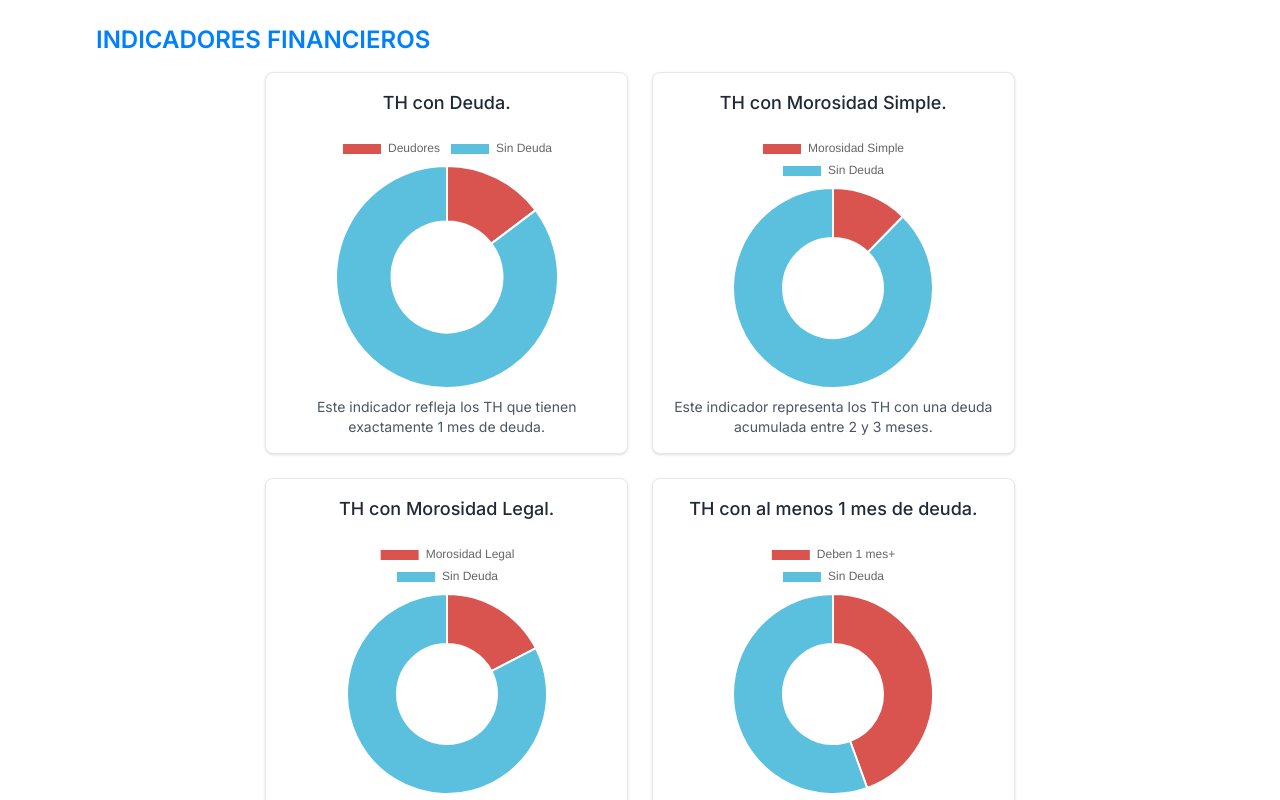
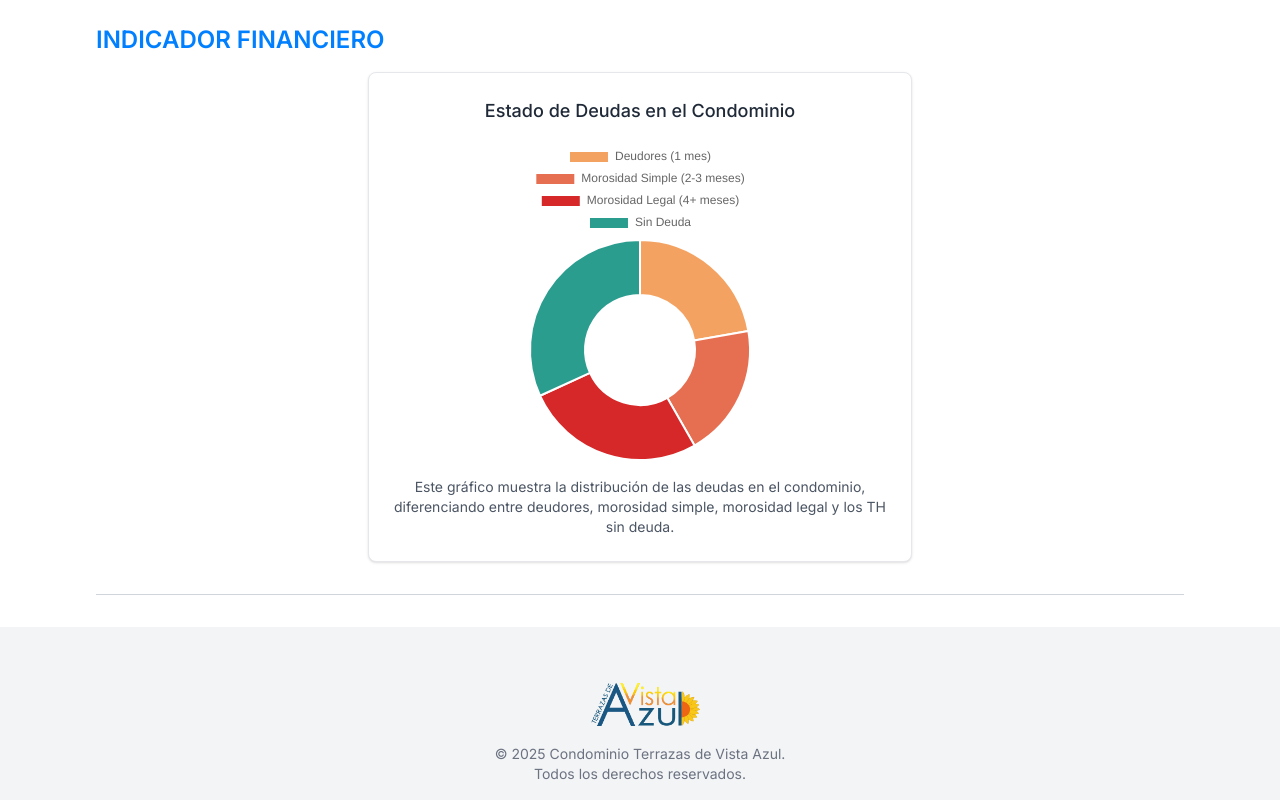
Before and after one commit to JanteWinkel/vista-azul-page, a Next.js app: page /finanzas in a window 1280 px wide. Shown: the part 1460-2260 px from the top of the page. Built offline with nearby package versions, Linux system fonts and the light colour scheme.

Commit message:
indicador financiero una sola torta, arreglado contacto administracion, agregado de 4 de mayo

```diff
--- a/app/calendario/calendario_components/eventos.tsx
+++ b/app/calendario/calendario_components/eventos.tsx
@@ -33,6 +33,7 @@ const recurringEvents: Event[] = [
 
 // Feriados
 const holidayEvents: Holiday[] = [
+    { date: new Date(2025, 0, 1), title: "Año Nuevo", emoji: "🎉" },
     { date: new Date(2025, 2, 3), title: "Lunes de Carnaval", emoji: "🎉",},
     { date: new Date(2025, 2, 4), title: "Martes de Carnaval", emoji: "🎉",},
     { date: new Date(2025, 3, 13), title: "Domingo de Ramos", emoji: "🎉",},
@@ -41,8 +42,8 @@ const holidayEvents: Holiday[] = [
     { date: new Date(2025, 3, 19), title: "Declaración de la Independencia", emoji: "🎉",},
     { date: new Date(2025, 3, 20), title: "Domingo de Pascua", emoji: "🎉",},
     { date: new Date(2025, 4, 1), title: "Día del Trabajo", emoji: "🎉",},
-    { date: new Date(2025, 5, 24), title: "Batalla de Carabob", emoji: "🎉",},
-    { date: new Date(2025, 0, 1), title: "Año Nuevo", emoji: "🎉" },
+    { date: new Date(2025, 4, 4), title: "Movimiento Independentista de Margarita", emoji: "🎉",},
+    { date: new Date(2025, 5, 24), title: "Batalla de Carabobo", emoji: "🎉",},
     { date: new Date(2025, 11, 25), title: "Navidad", emoji: "🎄" },
     // Agrega más feriados aquí si lo deseas
 ];
--- a/app/calendario/page.tsx
+++ b/app/calendario/page.tsx
@@ -81,6 +81,11 @@ const holidayEvents: Holiday[] = [
     color: "#a855f7",
   },
   {
+    date: new Date(2025, 4, 4),
+    title: "Movimiento Independentista de Margarita",
+    color: "#a855f7",
+  },
+  {
     date: new Date(2025, 5, 24),
     title: "Batalla de Carabobo",
     color: "#a855f7",
@@ -107,7 +112,14 @@ const EventCalendar = () => {
     // Buscar eventos recurrentes
     recurringEvents.forEach((event) => {
       const dayName = new Intl.DateTimeFormat("en-US", { weekday: "long" }).format(date);
-      if (event.days.includes(dayName)) {
+
+      // Check if the day is a holiday
+      const isHoliday = holidayEvents.some(
+        (holiday) => date.toDateString() === holiday.date.toDateString()
+      );
+
+      // If it's not a holiday, include the event
+      if (event.days.includes(dayName) && !(event.title === "Atención a propietarios en oficina" && isHoliday)) {
         colors.push(event.color);
       }
     });
@@ -179,7 +191,9 @@ const EventCalendar = () => {
                     .filter((event) =>
                       event.days.includes(
                         new Intl.DateTimeFormat("en-US", { weekday: "long" }).format(selectedDate!)
-                      )
+                      ) && !(event.title === "Atención a propietarios en oficina" && holidayEvents.some(
+                        (holiday) => selectedDate.toDateString() === holiday.date.toDateString()
+                      ))
                     )
                     .map((event, idx) => (
                       <li key={idx} className="text-black dark:text-white">
--- a/app/contactos/page.tsx
+++ b/app/contactos/page.tsx
@@ -29,7 +29,7 @@ const contactData: ContactItem[] = [
       {
         name: "Gd Servicios Integrales C.a",
         phone: ["(0414) 393.68.33", "(0412) 357.94.99", "(0412) 390.09.42"], // Usar arreglo para múltiples teléfonos
-        email: ["recibotva@gmail.com", "gdserviciosintegralesca@gmail.com"],
+        email: ["recibotva@gmail.com",],
         notes: "Horario de atención: Lunes a Viernes, 9:00 AM - 4:00 PM",
       },
     ],
--- a/components/indicadores.tsx
+++ b/components/indicadores.tsx
@@ -4,87 +4,41 @@ import { Chart as ChartJS, ArcElement, Tooltip, Legend } from 'chart.js';
 
 ChartJS.register(ArcElement, Tooltip, Legend);
 
-// Definición de las propiedades del gráfico
-interface ChartDataProps {
-    labels: string[];
-    datasets: {
-        data: number[];
-        backgroundColor: string[];
-        hoverBackgroundColor: string[];
-    }[];
-}
-
 // Total de TH en la urbanización
 const totalTH: number = 333;
 
 // Datos para los indicadores
-const deudores: number = 49;
-const morosidadSimple: number = 41;
-const morosidadLegal: number = 58;
-const thConDeuda: number = 148;
+const deudores: number = 74;
+const morosidadSimple: number = 65;
+const morosidadLegal: number = 88;
+const sinDeuda: number = totalTH - (deudores + morosidadSimple + morosidadLegal);
 
-// Función para generar datos de los gráficos de dona
-const generateChartData = (label: string, value: number): ChartDataProps => ({
-    labels: [label, "Sin Deuda"],
+// Datos del gráfico de dona unificado
+const unifiedChartData = {
+    labels: ["Deudores (1 mes)", "Morosidad Simple (2-3 meses)", "Morosidad Legal (4+ meses)", "Sin Deuda"],
     datasets: [
         {
-            data: [value, totalTH - value],
-            backgroundColor: ["#D9534F", "#5BC0DE"], // Rojo y azul profesional
-            hoverBackgroundColor: ["#D43F00", "#31B0D5"],
+            data: [deudores, morosidadSimple, morosidadLegal, sinDeuda],
+            backgroundColor: ["#F4A261", "#E76F51", "#D62828", "#2A9D8F"], // Colores profesionales
+            hoverBackgroundColor: ["#F08A4B", "#D65F42", "#A61D1D", "#21867A"],
         },
     ],
-});
+};
 
 const IndicadoresFinancieros: React.FC = () => {
     return (
         <div className="mt-12">
-            <h2 className="text-2xl font-semibold text-primary mb-4">INDICADORES FINANCIEROS</h2>
-            <div className="flex flex-wrap gap-6 justify-center">
-
-                {/* THs con Deuda */}
-                <div className="w-full sm:w-1/2 lg:w-1/3 p-4 border border-gray-200 rounded-lg shadow bg-white dark:bg-gray-800 dark:border-gray-600 text-center">
-                    <h3 className="text-lg font-medium text-gray-800 dark:text-gray-200 mb-4">TH con Deuda.</h3>
-                    <div className="w-full h-64 flex justify-center items-center">
-                        <Doughnut data={generateChartData("Deudores", deudores)} />
+            <h2 className="text-2xl font-semibold text-primary mb-4">INDICADOR FINANCIERO</h2>
+            <div className="flex flex-wrap justify-center">
+                <div className="w-full sm:w-2/3 lg:w-1/2 p-6 border border-gray-200 rounded-lg shadow bg-white dark:bg-gray-800 dark:border-gray-600 text-center">
+                    <h3 className="text-lg font-medium text-gray-800 dark:text-gray-200 mb-4">Estado de Deudas en el Condominio</h3>
+                    <div className="w-full h-80 flex justify-center items-center">
+                        <Doughnut data={unifiedChartData} />
                     </div>
-                    <p className="mt-2 text-sm text-gray-600 dark:text-gray-400">
-                        Este indicador refleja los TH que tienen exactamente 1 mes de deuda.
+                    <p className="mt-4 text-sm text-gray-600 dark:text-gray-400">
+                        Este gráfico muestra la distribución de las deudas en el condominio, diferenciando entre deudores, morosidad simple, morosidad legal y los TH sin deuda.
                     </p>
                 </div>
-
-                {/* THs con Morosidad Simple */}
-                <div className="w-full sm:w-1/2 lg:w-1/3 p-4 border border-gray-200 rounded-lg shadow bg-white dark:bg-gray-800 dark:border-gray-600 text-center">
-                    <h3 className="text-lg font-medium text-gray-800 dark:text-gray-200 mb-4">TH con Morosidad Simple.</h3>
-                    <div className="w-full h-64 flex justify-center items-center">
-                        <Doughnut data={generateChartData("Morosidad Simple", morosidadSimple)} />
-                    </div>
-                    <p className="mt-2 text-sm text-gray-600 dark:text-gray-400">
-                        Este indicador representa los TH con una deuda acumulada entre 2 y 3 meses.
-                    </p>
-                </div>
-
-                {/* THs con Morosidad Legal */}
-                <div className="w-full sm:w-1/2 lg:w-1/3 p-4 border border-gray-200 rounded-lg shadow bg-white dark:bg-gray-800 dark:border-gray-600 text-center">
-                    <h3 className="text-lg font-medium text-gray-800 dark:text-gray-200 mb-4">TH con Morosidad Legal.</h3>
-                    <div className="w-full h-64 flex justify-center items-center">
-                        <Doughnut data={generateChartData("Morosidad Legal", morosidadLegal)} />
-                    </div>
-                    <p className="mt-2 text-sm text-gray-600 dark:text-gray-400">
-                        Este indicador muestra los TH que tienen una deuda de 4 meses o más, considerada morosidad legal.
-                    </p>
-                </div>
-
-                {/* THs que deben al menos un mes */}
-                <div className="w-full sm:w-1/2 lg:w-1/3 p-4 border border-gray-200 rounded-lg shadow bg-white dark:bg-gray-800 dark:border-gray-600 text-center">
-                    <h3 className="text-lg font-medium text-gray-800 dark:text-gray-200 mb-4">TH con al menos 1 mes de deuda.</h3>
-                    <div className="w-full h-64 flex justify-center items-center">
-                        <Doughnut data={generateChartData("Deben 1 mes+", thConDeuda)} />
-                    </div>
-                    <p className="mt-2 text-sm text-gray-600 dark:text-gray-400">
-                        Este indicador refleja todos los TH que tienen al menos 1 mes de deuda, incluyendo morosidad simple y legal.
-                    </p>
-                </div>
-
             </div>
         </div>
     );
```
